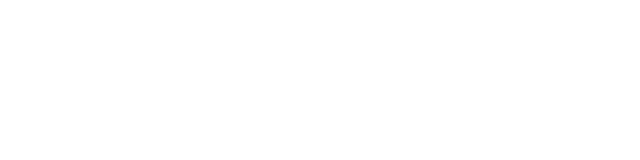
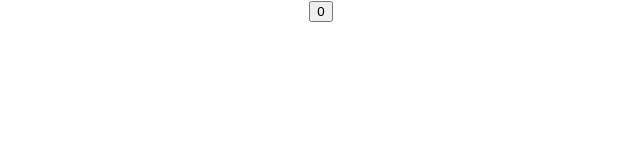
Before and after one commit to aynazheydariafshar/Aynaz-HeydariAfshar-hw14-maktab66, a React (Create React App) app in the folder ex1/: page / in a window 1280 px wide. Shown: the top 160 px of the page, without its empty margins (319-959 px from the left). Built offline with nearby package versions, Linux system fonts and the light colour scheme.

Commit message:
build button component and add one button

```diff
--- a/ex1/package.json
+++ b/ex1/package.json
@@ -3,6 +3,8 @@
   "version": "0.1.0",
   "private": true,
   "dependencies": {
+    "@babel/core": "^7.17.5",
+    "@babel/preset-env": "^7.16.11",
     "@testing-library/jest-dom": "^5.16.2",
     "@testing-library/react": "^12.1.3",
     "@testing-library/user-event": "^13.5.0",
--- a/ex1/src/App.js
+++ b/ex1/src/App.js
@@ -1,8 +1,10 @@
 import './Assests/Styles/App.css';
+import Counter from './Component/Counter';
 
 function App() {
   return (
     <div className="App">
+      <Counter />
     </div>
   );
 }
--- /dev/null
+++ b/ex1/src/Component/Button.js
@@ -0,0 +1,11 @@
+import React from 'react';
+
+export default class Button extends React.Component{
+    render(){
+        return(
+            <div>
+                <button onClick={this.props.clickHandler}>{this.props.title}</button>
+            </div>
+        )
+    }
+}
--- a/ex1/src/Component/Counter.js
+++ b/ex1/src/Component/Counter.js
@@ -1,4 +1,6 @@
 import React from 'react';
+import Button from './Button';
+
 
 export default class Counter extends React.Component{
     constructor(props){
@@ -6,7 +8,26 @@
         this.state = {
             counter : 0,
         }
+        this.handler = this.handler.bind(this)
     }
 
+    handler(val){
+        if(this.state.counter >= 0){
+            if(val === "add"){
+                this.setState (
+                    {counter : this.state.counter + 1}
+                )
+            }else if(val === "low"){
+                this.setState (
+                    {counter : this.state.counter - 1}
+                )
+            }
+        }
+    }
+    render(){
+        return(
+            <Button title={this.state.counter} clickHandler={() => this.handler()}/>
+        )
+    }
 
 }
```
Also changed, not shown: 1 other file (tests, documents, lock files or other folders).
